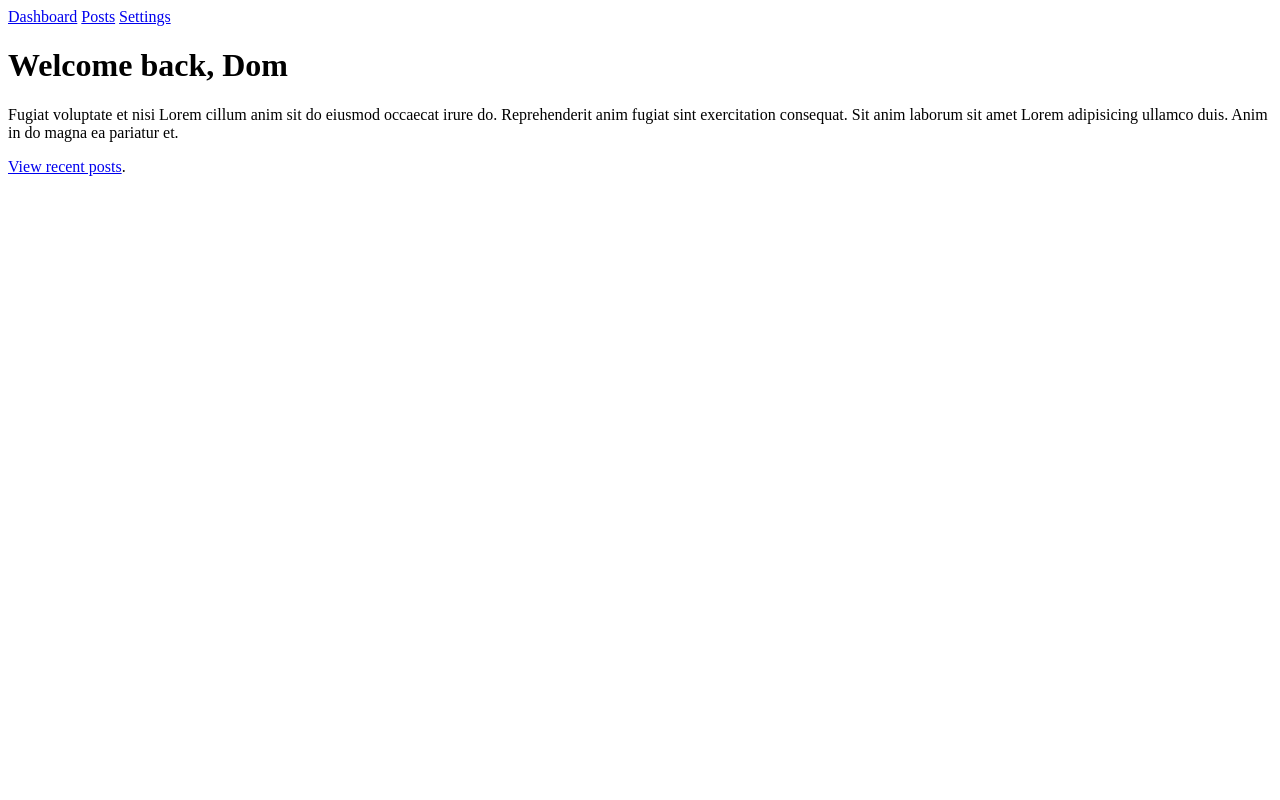
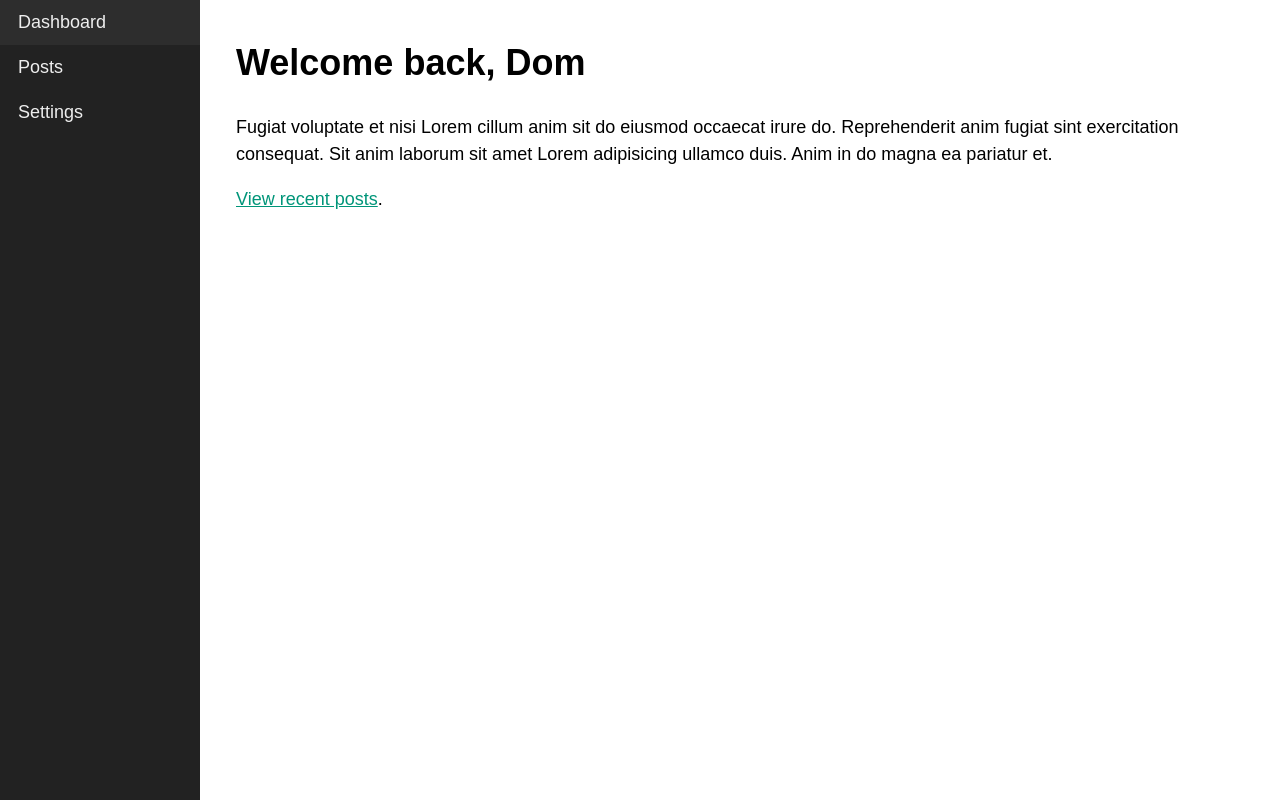
Before and after one commit to siddharth-lakhara/vanilla-js-single-page-app, a website with bundled scripts: page frontend/index.html in a window 1280 px wide. Built offline with nearby package versions, Linux system fonts and the light colour scheme.

Commit message:
add styles

```diff
--- a/frontend/index.html
+++ b/frontend/index.html
@@ -5,6 +5,7 @@
   <meta http-equiv="X-UA-Compatible" content="IE=edge">
   <meta name="viewport" content="width=device-width, initial-scale=1.0">
   <title>Single Page Application</title>
+  <link rel="stylesheet" href="/static/css/index.css">
 </head>
 <body>
   <nav class="nav">
--- /dev/null
+++ b/frontend/static/css/index.css
@@ -0,0 +1,37 @@
+body {
+    --nav-width: 200px;
+    margin: 0 0 0 var(--nav-width);
+    font-family: 'Quicksand', sans-serif;
+    font-size: 18px;
+}
+
+.nav {
+    position: fixed;
+    top: 0;
+    left: 0;
+    width: var(--nav-width);
+    height: 100vh;
+    background: #222222;
+}
+
+.nav__link {
+    display: block;
+    padding: 12px 18px;
+    text-decoration: none;
+    color: #eeeeee;
+    font-weight: 500;
+}
+
+.nav__link:hover {
+    background: rgba(255, 255, 255, 0.05);
+}
+
+#app {
+    margin: 2em;
+    line-height: 1.5;
+    font-weight: 500;
+}
+
+a {
+    color: #009579;
+}
```
